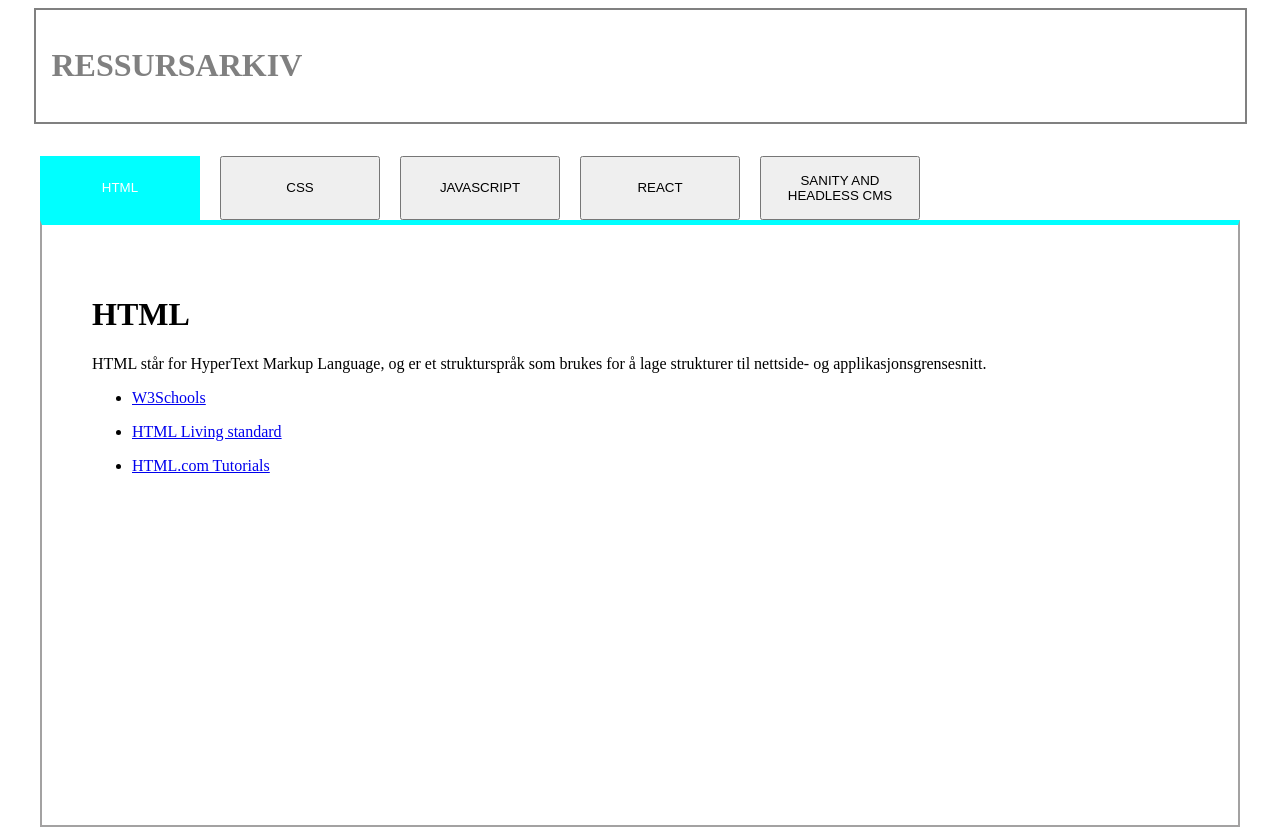
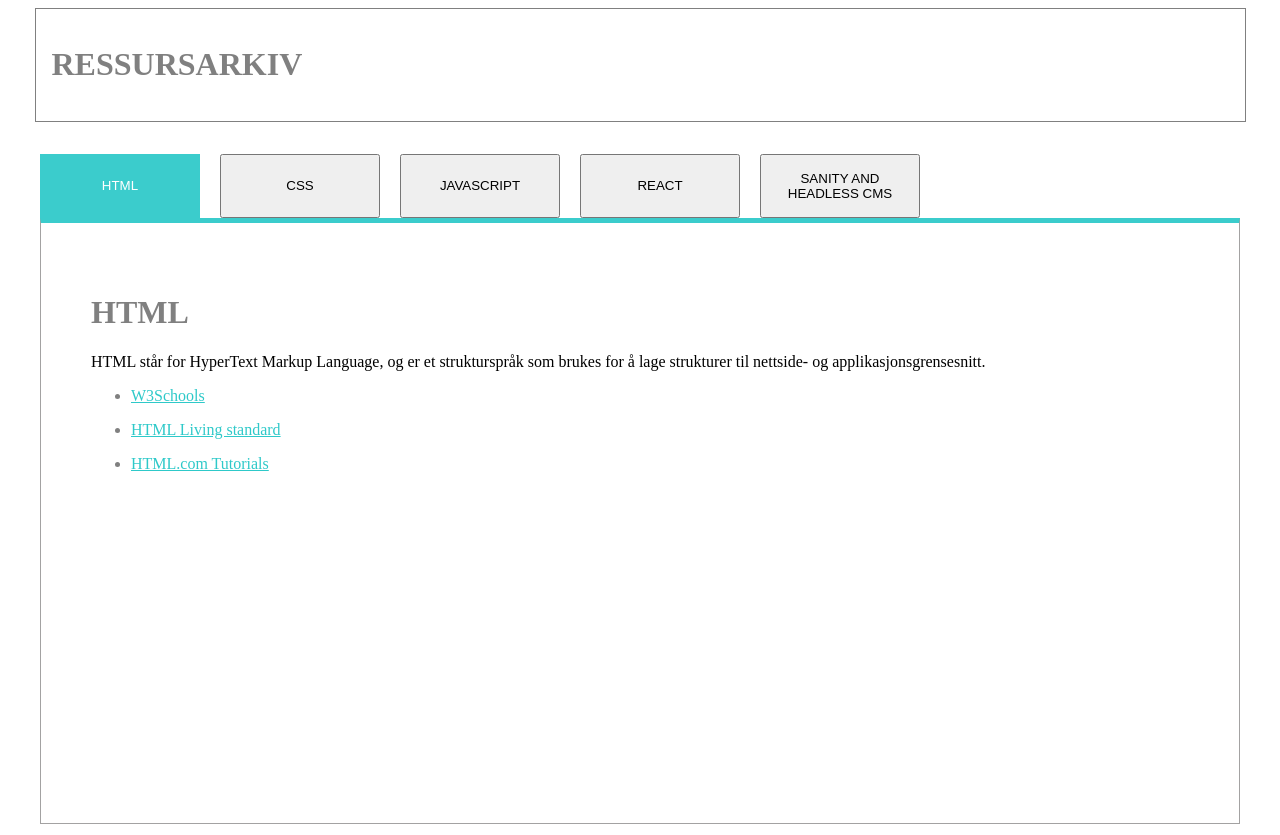
Before and after one commit to Sperlini/uin23ak2_resource_layout_Sperlin, a plain HTML site: page index.html in a window 1280 px wide. Drawn offline with Linux system fonts and the light colour scheme.

Commit message:
Ryddet opp i css, endret til en mørkere farge for å matche arbeids skisse

```diff
--- a/style.css
+++ b/style.css
@@ -2,7 +2,7 @@ header{
     display: flex;
     justify-content: space-between;
     padding: 1rem;
-    border: 2px solid grey;
+    border: .5px solid grey;
     background-color: white;
     width: 100%;
     max-width: 1177px;
@@ -41,18 +41,26 @@ nav a{
 
 nav button:hover{
 
-    border-color: cyan;
-    background: cyan;
+    border-color: rgb(59, 204, 204);
+    background: rgb(59, 204, 204);
     color: white;
     border-style: none;
 
 }
+nav button{
+    height: 4rem;
+    width: 10rem;
+    align-items: center;
+    margin-top: 2rem;
+    text-transform: uppercase;
+    display: inline-block;
+}
 
 main{
 
-    border-color: cyan;
-    border: 2px solid rgb(163, 162, 162);
-    border-top: 5px solid cyan;
+    border-color: rgb(59, 204, 204);
+    border: .5px solid rgb(163, 162, 162);
+    border-top: 5px solid rgb(59, 204, 204);
     padding: 0;
     box-sizing: border-box;
     /*display:none*/
@@ -65,6 +73,20 @@ main{
 
 }
 
+main a{
+    color: rgb(46, 201, 201);
+}
+
+main h1{
+    color: gray;
+}
+
+main ul li{
+    color: gray;
+}
+
+
+
 div {
     background-color: white;
     width: 300px;
@@ -73,16 +95,6 @@ div {
     height: 500px;
   }
   /* https://www.w3schools.com/css/tryit.asp?filename=trycss_boxmodel fikk ide å ha innhold box i en div tag fra her> */
-
-
-nav button{
-    height: 4rem;
-    width: 10rem;
-    align-items: center;
-    margin-top: 2rem;
-    text-transform: uppercase;
-    display: inline-block;
-}
 
 
 header a{
@@ -106,7 +118,7 @@ div{
 
 .btn.active{
 
-    background: cyan;
+    background: rgb(59, 204, 204);
     border-style: none;
     color: white;
 }
```
